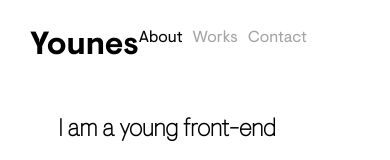
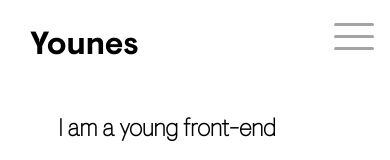
Before and after one commit to YounesDahmani/portfolio, a React (Create React App) app: page /about in a window 390 px wide. Shown: the top 160 px of the page. Built offline with nearby package versions, Linux system fonts and the light colour scheme.

Commit message:
realization of the respnsive menu

```diff
--- a/src/components/Navbar.js
+++ b/src/components/Navbar.js
@@ -1,19 +1,33 @@
-import React from "react";
+import React, { useState } from "react";
 import { NavLink } from "react-router-dom";
 
 const Navbar = () => {
+  const [showLinks, setShowLinks] = useState(false);
+
+  const handleShowLinks = () => {
+    setShowLinks(!showLinks);
+  };
+
   return (
     <div className="navbar">
       <NavLink to="/">
         <p>Younes</p>
       </NavLink>
 
-      <ul className="menu">
+      <ul className={`menu ${showLinks ? "show-nav" : "hide-nav"}`}>
+        <NavLink
+          to="/"
+          className={({ isActive }) => (isActive ? "active" : "")}
+        >
+          <li className="navbar-item">
+            <span>Home</span>
+          </li>
+        </NavLink>
         <NavLink
           to="/about"
           className={({ isActive }) => (isActive ? "active" : "")}
         >
-          <li>
+          <li className="navbar-item">
             <span>About</span>
           </li>
         </NavLink>
@@ -22,7 +36,7 @@ const Navbar = () => {
           to="/works"
           className={({ isActive }) => (isActive ? "active" : "")}
         >
-          <li>
+          <li className="navbar-item">
             <span>Works</span>
           </li>
         </NavLink>
@@ -30,11 +44,16 @@ const Navbar = () => {
           to="/contact"
           className={({ isActive }) => (isActive ? "active" : "")}
         >
-          <li>
+          <li className="navbar-item">
             <span>Contact</span>
           </li>
         </NavLink>
       </ul>
+      <button className="navbar-burger" onClick={handleShowLinks}>
+        <span
+          className={`burger-bar ${showLinks ? "cross-burger" : "hide-nav"} `}
+        ></span>
+      </button>
     </div>
   );
 };
--- a/src/pages/About.js
+++ b/src/pages/About.js
@@ -45,9 +45,9 @@ const About = () => {
         <div className="load-screen" ref={(el) => (screen = el)}></div>
       </div>
 
+      <Navbar />
       <div data-barba="container" className="about">
         <div ref={(el) => (body = el)} className="Headd">
-          <Navbar />
           <div className="about-header">
             <div className="about-header-container">
               <div className="about-text">
--- a/src/pages/Contact.js
+++ b/src/pages/Contact.js
@@ -81,10 +81,9 @@ const Contact = () => {
         <div className="load-screen" ref={(el) => (screen = el)}></div>
       </div>
 
+      <Navbar />
       <div data-barba="container" className="contact">
         <div ref={(el) => (body = el)} className="Headd">
-          <Navbar />
-
           <div className="contact-container">
             <h1>Get in touch.</h1>
             <p>
--- a/src/pages/Home.js
+++ b/src/pages/Home.js
@@ -48,10 +48,10 @@ const Home = () => {
         <div className="load-screen" ref={(el) => (screen = el)}></div>
       </div>
 
+      <Navbar />
       <div data-barba="container" className="home">
         <div ref={(el) => (body = el)} className="Headd">
           <div className="header">
-            <Navbar />
             <div className="header-container">
               <div className="header-content">
                 <div className="header-text sizing">
--- a/src/pages/Works.js
+++ b/src/pages/Works.js
@@ -45,9 +45,9 @@ const Works = () => {
       <div className="load-container">
         <div className="load-screen" ref={(el) => (screen = el)}></div>
       </div>
+      <Navbar />
       <div data-barba="container" className="works">
         <div ref={(el) => (body = el)} className="Headd">
-          <Navbar />
           {/* -------- HEADER ------------ */}
 
           <div className="works-header">
--- a/src/styles/components/_navbar.scss
+++ b/src/styles/components/_navbar.scss
@@ -7,6 +7,7 @@
   padding: 30px;
   width: 100%;
   z-index: 99999;
+
   a:visited {
     color: $color-1;
   }
@@ -18,19 +19,50 @@
     padding-right: 60px;
     display: flex;
     justify-content: space-between;
-    min-width: 25%;
+    align-items: center;
+    @media screen and (max-width: 620px) {
+      display: flex;
+      justify-content: space-evenly;
+      flex-direction: column;
+      position: fixed;
+      width: 100%;
+      right: -100vw;
+      bottom: 0;
+      height: 100vh;
+      background-color: #000;
+      padding-right: 0;
+      transition: 1s ease;
+    }
 
     li {
       margin-right: 10px;
+      @media screen and (max-width: 620px) {
+        margin-right: 0;
+      }
     }
-
     span {
       position: relative;
       display: block;
       cursor: pointer;
-      color: $color-3;
+      color: black;
       font-family: $font-3;
       transition: 0.7s cubic-bezier(0.23, 1, 0.32, 1) 0s;
+      animation: setColor 1s ease-in-out forwards;
+      animation-delay: 2s;
+
+      @media screen and (max-width: 620px) {
+      }
+
+      @keyframes setColor {
+        from {
+          color: black;
+          visibility: hidden;
+        }
+        to {
+          color: $color-3;
+          visibility: visible;
+        }
+      }
 
       &:hover {
         text-decoration: none;
@@ -70,6 +102,61 @@
       transition: 0s;
     }
   }
+  .navbar-burger {
+    display: none;
+    width: 40px;
+    height: 40px;
+    background: transparent;
+    border: none;
+    color: white;
+    &:hover {
+      cursor: pointer;
+    }
+    @media screen and (max-width: 620px) {
+      display: block;
+      position: fixed;
+      top: 1rem;
+      right: 1rem;
+    }
+  }
+  .burger-bar,
+  .burger-bar:before,
+  .burger-bar::after {
+    display: block;
+    width: 40px;
+    height: 3px;
+    position: relative;
+    border-radius: 3px;
+    background: $color-3;
+  }
+  .burger-bar {
+    &::before,
+    &::after {
+      content: "";
+      position: absolute;
+      left: 0;
+    }
+    &::before {
+      transform: translateY(-12px);
+    }
+    &::after {
+      transform: translateY(12px);
+    }
+  }
+  .cross-burger {
+    background: transparent;
+    &::before {
+      transform: rotate(45deg);
+    }
+    &::after {
+      transform: rotate(-45deg);
+    }
+  }
+}
+
+.show-nav {
+  right: 0 !important;
+  width: 100vh;
 }
 .active {
   li {
```
